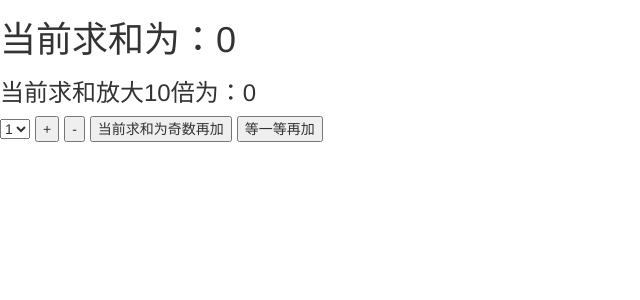
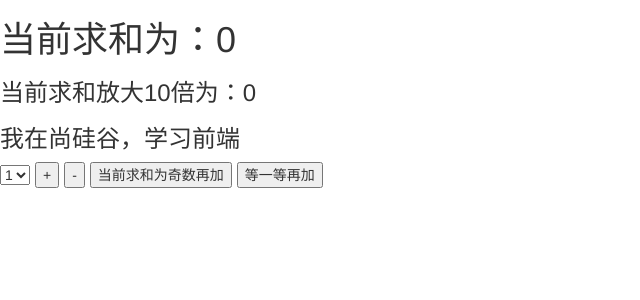
Before and after one commit to Carefree-happy/vue-project, a Vue app: page / in a window 1280 px wide. Shown: the top 300 px of the page, without its empty margins (0-640 px from the left). Built offline with nearby package versions, Linux system fonts and the light colour scheme.

Commit message:
feat: mapState和mapGetters

```diff
--- a/src/components/Count.vue
+++ b/src/components/Count.vue
@@ -1,7 +1,8 @@
 <template>
 	<div>
-		<h1>当前求和为：{{$store.state.sum}}</h1>
-		<h3>当前求和放大10倍为：{{$store.getters.bigSum}}</h3>
+		<h1>当前求和为：{{sum}}</h1>
+		<h3>当前求和放大10倍为：{{bigSum}}</h3>
+		<h3>我在{{school}}，学习{{subject}}</h3>
 		<select v-model.number="n">
 			<option value="1">1</option>
 			<option value="2">2</option>
@@ -15,12 +16,44 @@
 </template>
 
 <script>
+	import {mapState,mapGetters} from 'vuex'
 	export default {
 		name:'CountInfo',
 		data() {
 			return {
 				n:1, //用户选择的数字
 			}
+		},
+		computed:{
+			//靠程序员自己亲自去写计算属性
+			/* sum(){
+				return this.$store.state.sum
+			},
+			school(){
+				return this.$store.state.school
+			},
+			subject(){
+				return this.$store.state.subject
+			}, */
+
+			//借助mapState生成计算属性，从state中读取数据。（对象写法）
+			// ...mapState({he:'sum',xuexiao:'school',xueke:'subject'}),
+
+			//借助mapState生成计算属性，从state中读取数据。（数组写法）
+			...mapState(['sum','school','subject']),
+
+			/* ******************************************************************** */
+
+			/* bigSum(){
+				return this.$store.getters.bigSum
+			}, */
+
+			//借助mapGetters生成计算属性，从getters中读取数据。（对象写法）
+			// ...mapGetters({bigSum:'bigSum'})
+
+			//借助mapGetters生成计算属性，从getters中读取数据。（数组写法）
+			...mapGetters(['bigSum'])
+
 		},
 		methods: {
 			increment(){
@@ -37,7 +70,8 @@
 			},
 		},
 		mounted() {
-			console.log('Count',this)
+			const x = mapState({he:'sum',xuexiao:'school',xueke:'subject'})
+			console.log(x)
 		},
 	}
 </script>
--- a/src/store/index.js
+++ b/src/store/index.js
@@ -41,7 +41,9 @@ const mutations = {
 }
 //准备state——用于存储数据
 const state = {
-	sum:0 //当前的和
+	sum:0, //当前的和
+	school:'尚硅谷',
+	subject:'前端'
 }
 //准备getters——用于将state中的数据进行加工
 const getters = {
@@ -49,10 +51,11 @@ const getters = {
 		return state.sum*10
 	}
 }
+
 //创建并暴露store
 export default new Vuex.Store({
 	actions,
 	mutations,
 	state,
-	getters,
+	getters
 })
```
